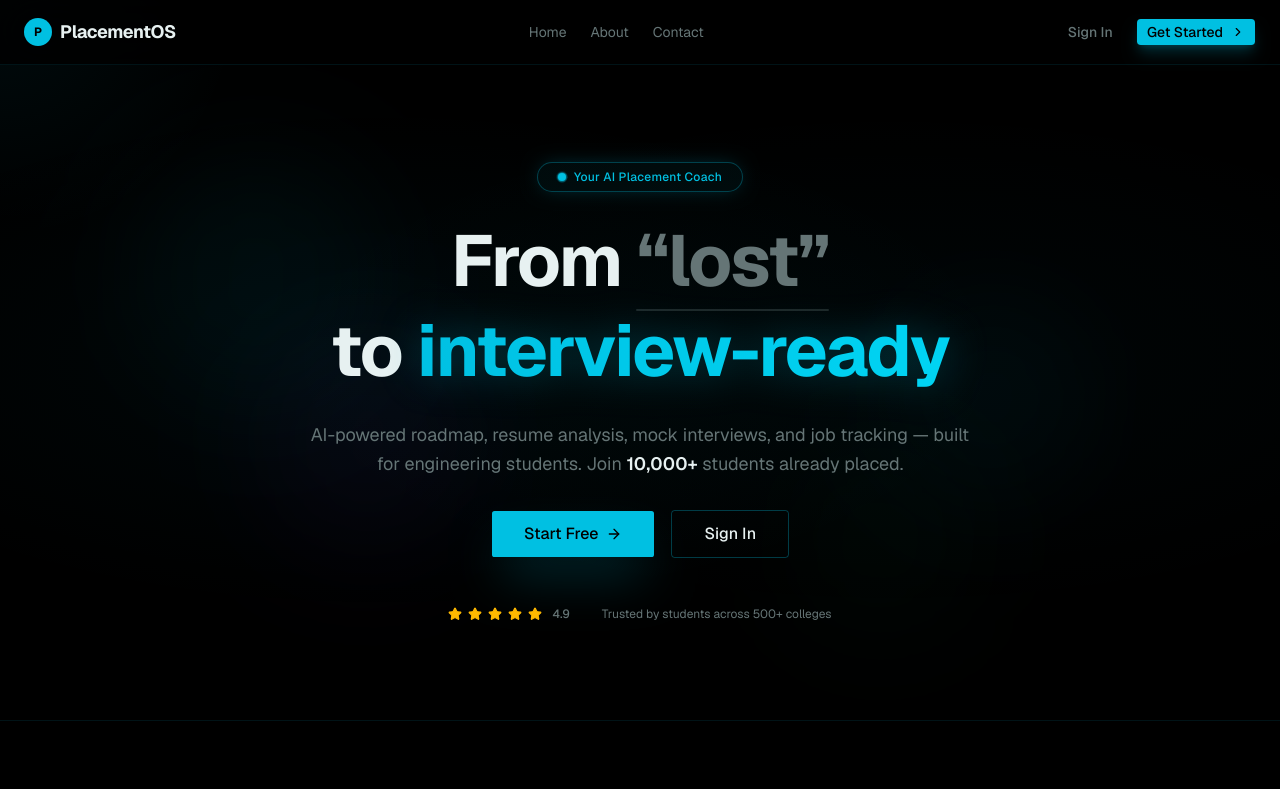
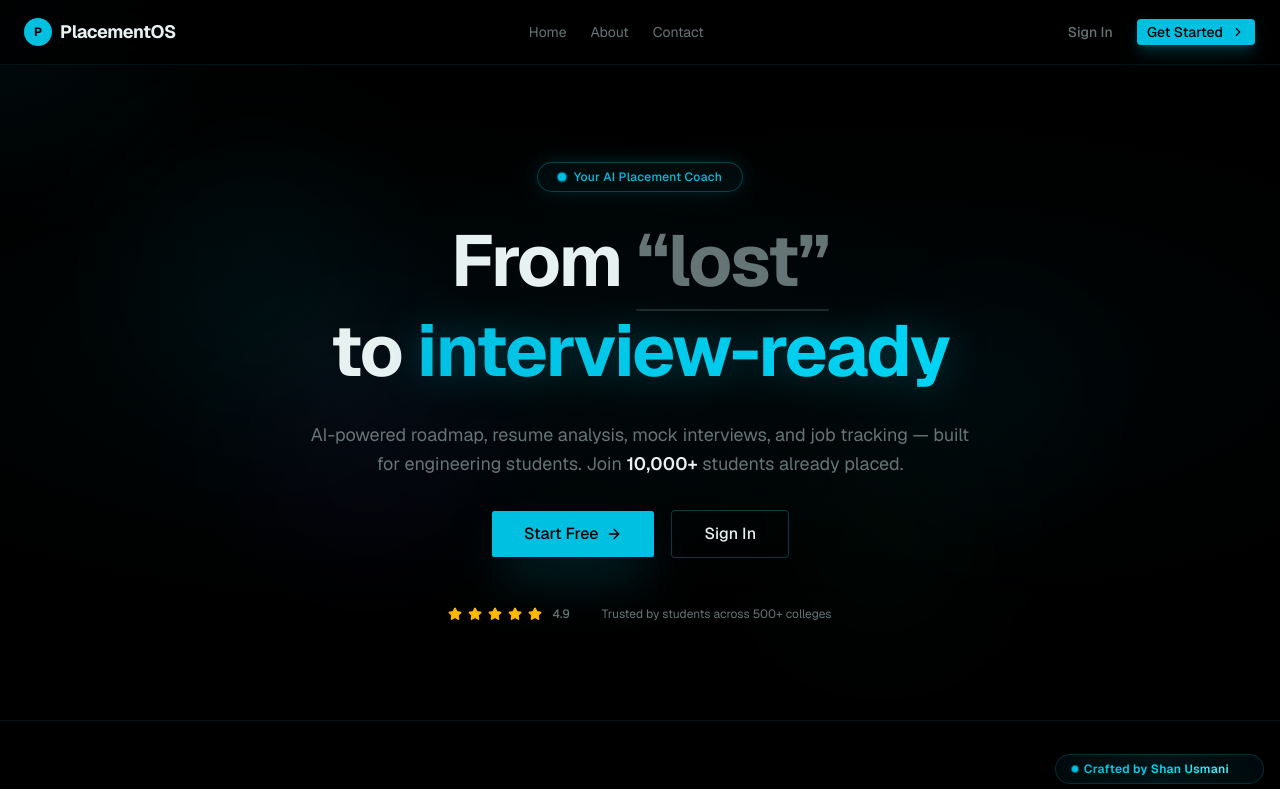
Before and after one commit to Shan7Usmani/SaaS, a Next.js app in the folder next-app/: page / in a window 1280 px wide. Shown: the top 789 px of the page. Built offline with nearby package versions, Linux system fonts and the light colour scheme; no server answers.

Commit message:
Move name tag to root layout: 'Crafted by Shan Usmani' on every page

```diff
--- a/next-app/app/globals.css
+++ b/next-app/app/globals.css
@@ -147,4 +147,9 @@
   ::-webkit-scrollbar-thumb:hover {
     background: oklch(0.55 0.2 210 / 0.3);
   }
+  @keyframes gradient-shift {
+    0% { background-position: 0% 50%; }
+    50% { background-position: 100% 50%; }
+    100% { background-position: 0% 50%; }
+  }
 }
--- a/next-app/app/layout.tsx
+++ b/next-app/app/layout.tsx
@@ -42,6 +42,22 @@ export default function RootLayout({
           </QueryProvider>
         </ThemeProvider>
         <Toaster />
+
+        {/* Global name tag — appears on every page */}
+        <div className="fixed bottom-4 right-4 z-[9999]">
+          <span className="group inline-flex items-center gap-1.5 rounded-full border border-primary/20 bg-gradient-to-r from-primary/5 via-primary/10 to-primary/5 px-4 py-1.5 text-xs font-medium backdrop-blur-sm transition-all duration-500 hover:border-primary/40 hover:shadow-[0_0_25px_-5px_oklch(0.72_0.18_210/0.4)]">
+            <span className="relative flex h-1.5 w-1.5">
+              <span className="absolute inline-flex h-full w-full animate-ping rounded-full bg-primary opacity-75" />
+              <span className="relative inline-flex h-1.5 w-1.5 rounded-full bg-primary" />
+            </span>
+            <span className="bg-gradient-to-r from-primary via-cyan-300 to-primary bg-[length:200%_auto] bg-clip-text text-transparent animate-[gradient-shift_3s_ease_infinite] font-semibold tracking-wide">
+              Crafted by Shan Usmani
+            </span>
+            <span className="ml-0.5 opacity-0 transition-all duration-300 group-hover:opacity-100 group-hover:translate-x-0.5">
+              ✦
+            </span>
+          </span>
+        </div>
       </body>
     </html>
   )
--- a/next-app/app/page.tsx
+++ b/next-app/app/page.tsx
@@ -471,20 +471,6 @@ export default function LandingPage() {
           <div className="mt-10 border-t border-primary/10 pt-6 text-center text-xs text-muted-foreground">
             &copy; {new Date().getFullYear()} PlacementOS. All rights reserved.
           </div>
-          <div className="mt-4 text-center">
-            <span className="group relative inline-flex items-center gap-1.5 rounded-full border border-primary/20 bg-gradient-to-r from-primary/5 via-primary/10 to-primary/5 px-5 py-1.5 text-xs font-medium backdrop-blur-sm transition-all duration-500 hover:border-primary/40 hover:shadow-[0_0_25px_-5px_oklch(0.72_0.18_210/0.4)]">
-              <span className="relative flex h-1.5 w-1.5">
-                <span className="absolute inline-flex h-full w-full animate-ping rounded-full bg-primary opacity-75" />
-                <span className="relative inline-flex h-1.5 w-1.5 rounded-full bg-primary" />
-              </span>
-              <span className="bg-gradient-to-r from-primary via-cyan-300 to-primary bg-[length:200%_auto] bg-clip-text text-transparent animate-[gradient-shift_3s_ease_infinite] font-semibold tracking-wide">
-                Crafted by Takhi
-              </span>
-              <span className="ml-0.5 opacity-0 transition-all duration-300 group-hover:opacity-100 group-hover:translate-x-0.5">
-                ✦
-              </span>
-            </span>
-          </div>
         </div>
       </footer>
     </div>
```
